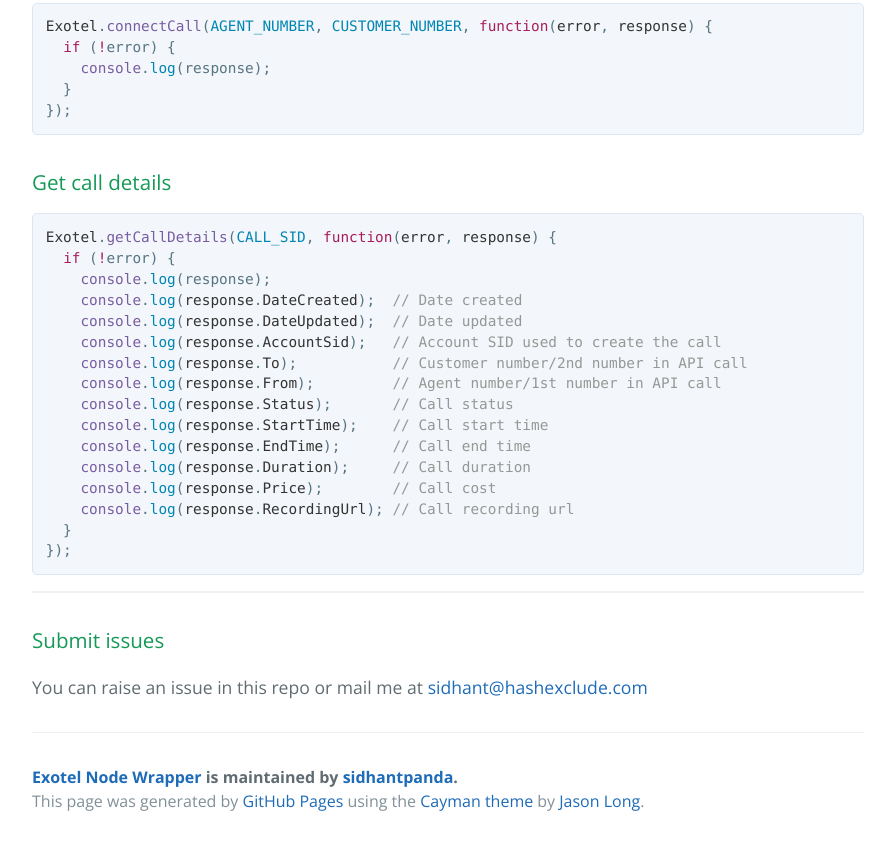
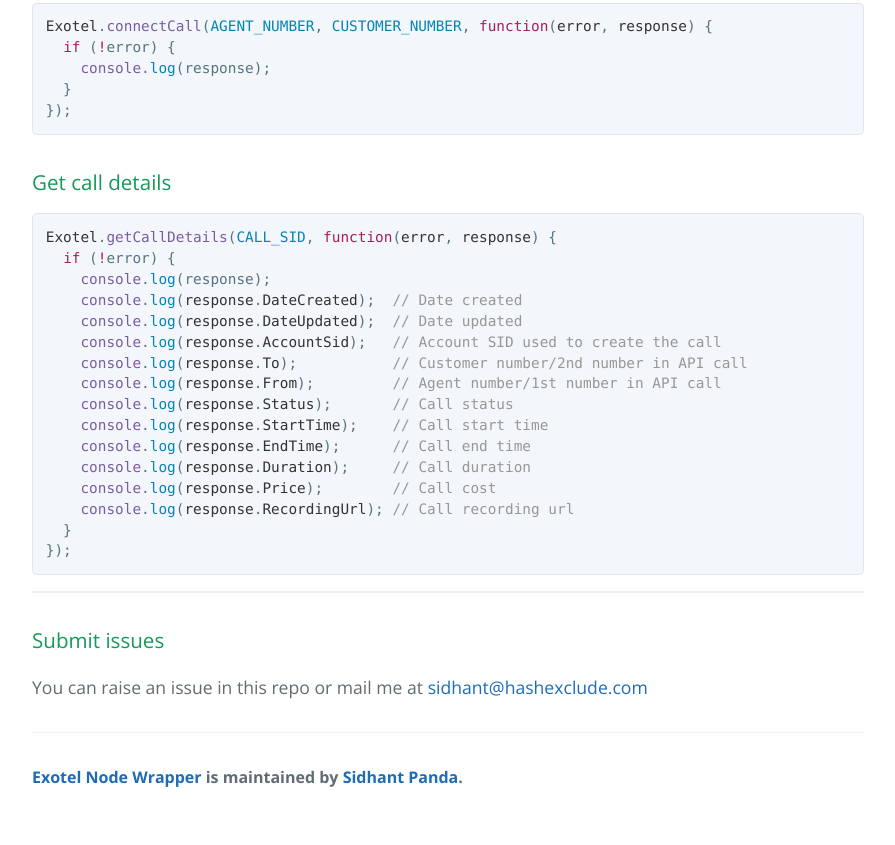
Before and after one commit to raghavneesh/exotel-node, a plain HTML site: page index.html in a window 1280 px wide. Shown: the part 1149-1994 px from the top of the page, without its empty margins (192-1087 px from the left). After the commit the page ends 1970 px from the top, so only its background shows below. Drawn offline with nearby package versions, Linux system fonts and the light colour scheme.

Commit message:
update name

```diff
--- a/index.html
+++ b/index.html
@@ -2,7 +2,7 @@
 <html lang="en-us">
   <head>
     <meta charset="UTF-8">
-    <title>Exotel Node Wrapper by sidhantpanda</title>
+    <title>Exotel Node Wrapper by Sidhant Panda</title>
     <meta name="viewport" content="width=device-width, initial-scale=1">
     <link rel="stylesheet" type="text/css" href="stylesheets/normalize.css" media="screen">
     <link href='https://fonts.googleapis.com/css?family=Open+Sans:400,700' rel='stylesheet' type='text/css'>
@@ -87,9 +87,7 @@
 <p>You can raise an issue in this repo or mail me at <a href="mailto:sidhant@hashexclude.com">sidhant@hashexclude.com</a></p>
 
       <footer class="site-footer">
-        <span class="site-footer-owner"><a href="https://github.com/sidhantpanda/exotel-node">Exotel Node Wrapper</a> is maintained by <a href="https://github.com/sidhantpanda">sidhantpanda</a>.</span>
-
-        <span class="site-footer-credits">This page was generated by <a href="https://pages.github.com">GitHub Pages</a> using the <a href="https://github.com/jasonlong/cayman-theme">Cayman theme</a> by <a href="https://twitter.com/jasonlong">Jason Long</a>.</span>
+        <span class="site-footer-owner"><a href="https://github.com/sidhantpanda/exotel-node">Exotel Node Wrapper</a> is maintained by <a href="https://github.com/sidhantpanda">Sidhant Panda</a>.</span>
       </footer>
 
     </section>
```
